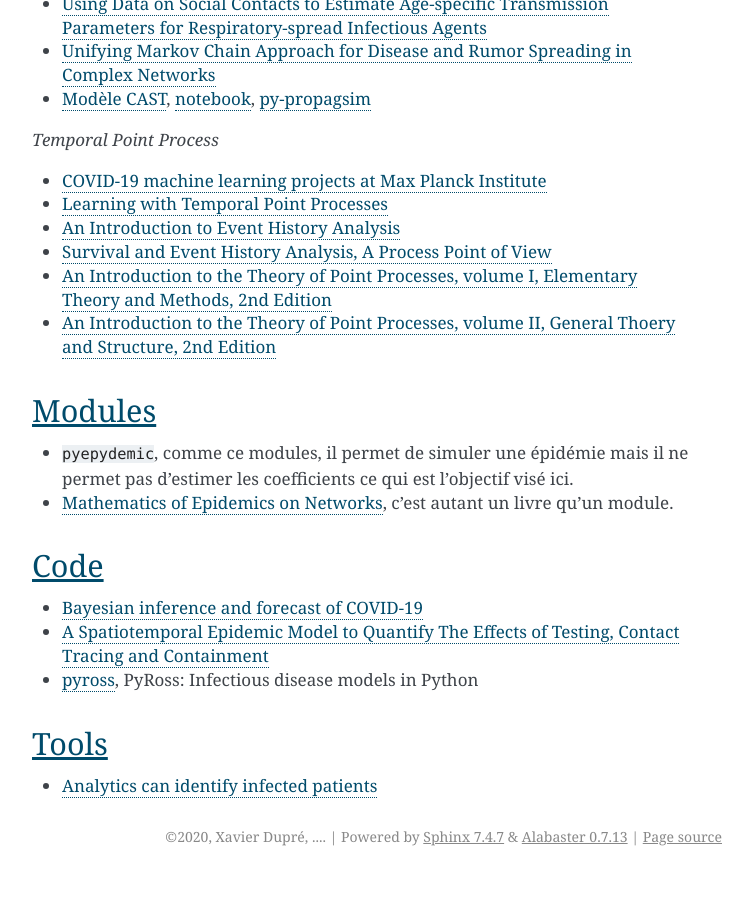
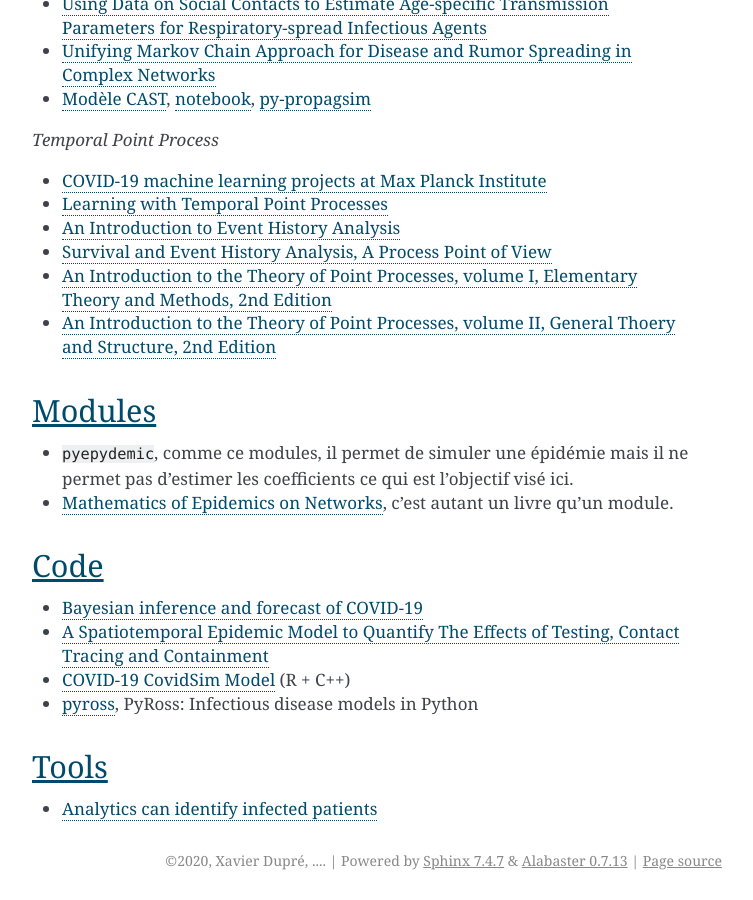
Before and after one commit to sdpython/aftercovid, a Sphinx documentation site: the page built from doc/readings.rst, in a window 1280 px wide and 900 px high, scrolled down 2302 px. Shown: the whole window, without its empty margins (388-1141 px from the left). Built offline with Sphinx 7.4.7, drawn with Linux system fonts in a browser that asks for light colours; pages that are not in the unit, such as notebooks, are missing from menus; cross-references to code outside the pages are shown as plain code; before the commit the page ends 3178 px from its top, so only the background shows below that.

Commit message:
Update readings.rst

```diff
--- a/doc/readings.rst
+++ b/doc/readings.rst
@@ -172,6 +172,8 @@
   <https://github.com/Priesemann-Group/covid19_inference_forecast>`_
 * `A Spatiotemporal Epidemic Model to Quantify The Effects of Testing, Contact Tracing and Containment
   <https://github.com/covid19-model/simulator>`_
+* `COVID-19 CovidSim Model
+  <https://github.com/mrc-ide/covid-sim>`_ (R + C++)
 * `pyross <https://github.com/rajeshrinet/pyross>`_,
   PyRoss: Infectious disease models in Python
 
```
